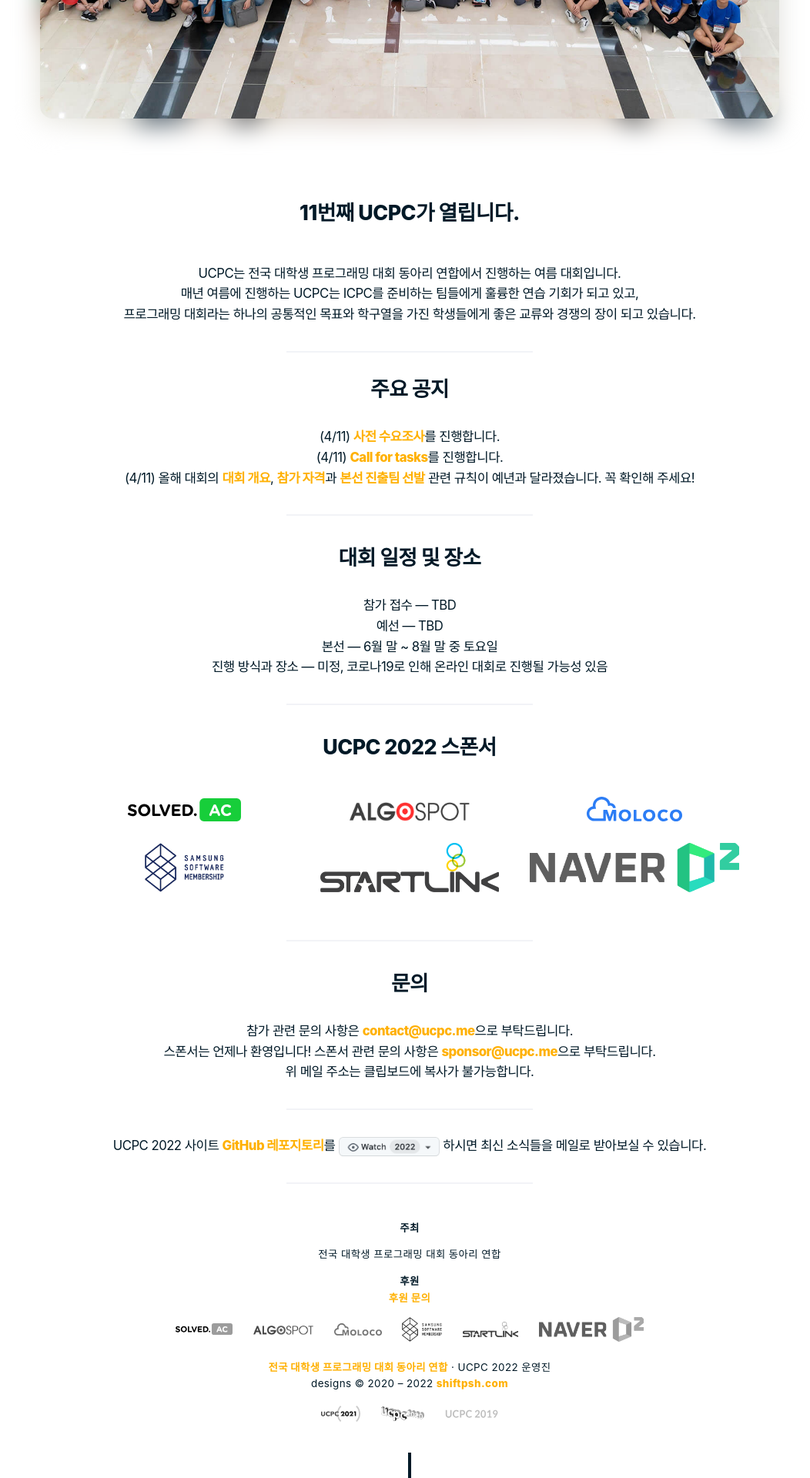
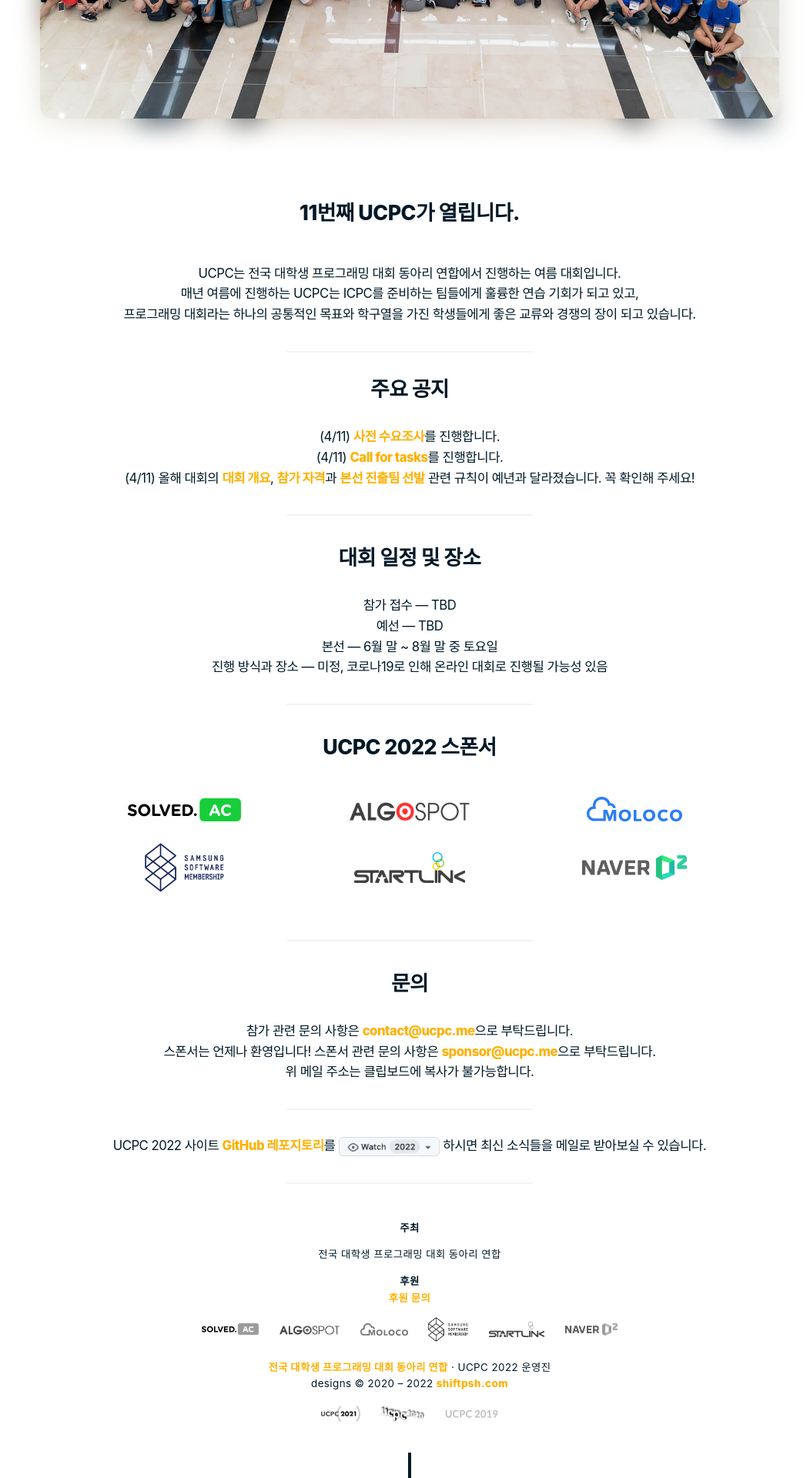
Before and after one commit to ucpcc/2022, a Jekyll site: the page built from index.md, in a window 1280 px wide. Shown: the part 986-2906 px from the top of the page at 77% size, without its empty margins (108-1160 px from the left). Built offline with Jekyll 4.4.1, drawn with Linux system fonts in a browser that asks for light colours; some web fonts are replaced.

Commit message:
fix: sponsor logo sizes

```diff
--- a/_includes/sponsors.html
+++ b/_includes/sponsors.html
@@ -29,14 +29,13 @@
 <a href="https://startlink.io/">
   <img
     style="height: 1.5em"
-    style="height: 2.4em"
     src="/assets/sponsor-logo/startlink.png"
     alt="스타트링크"
   />
 </a>
 <a href="https://d2.naver.com/">
   <img
-    style="height: 2.4em"
+    style="height: 1.2em"
     src="/assets/sponsor-logo/naver_d2.png"
     alt="네이버 D2"
   />
```
